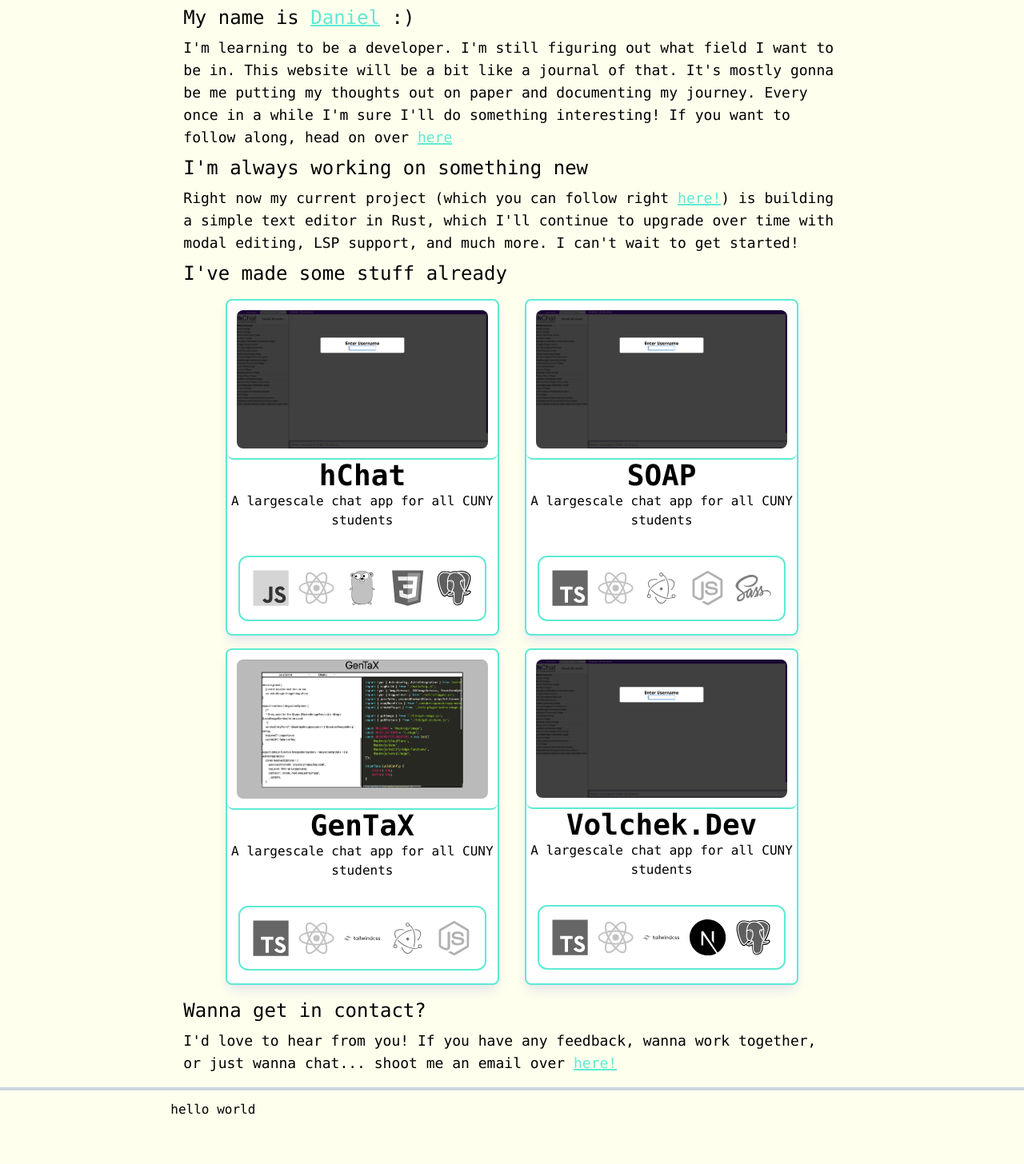
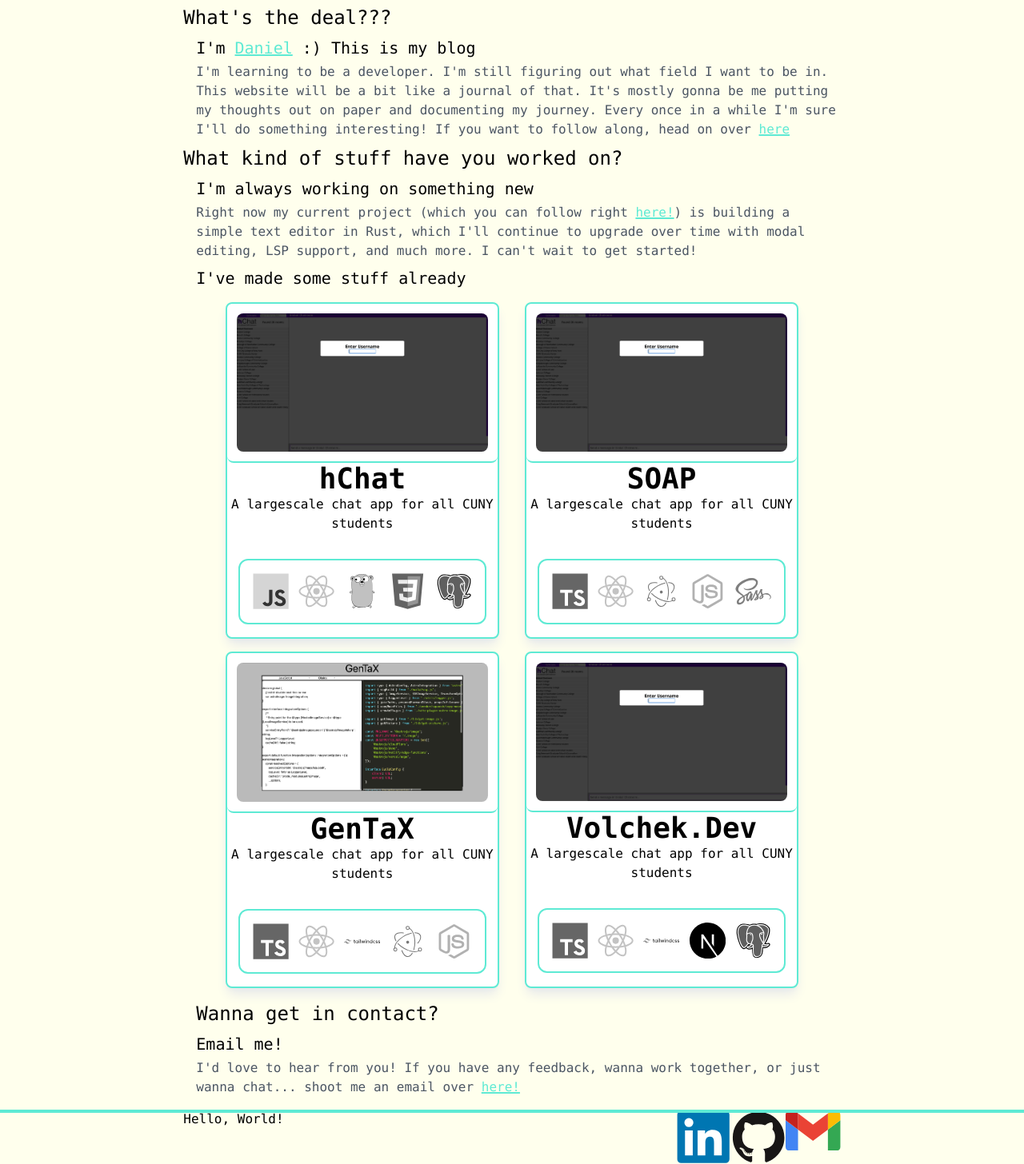
Before and after one commit to DanielVolchek/volchek.dev, a Next.js app: page / in a window 1280 px wide. Shown: the part 130-1586 px from the top of the page at 80% size. Before the commit the page ends 1530 px from the top, so only its background shows below. Built offline with nearby package versions, Linux system fonts and the light colour scheme.

Commit message:
significant progress on about + started work on footer

```diff
--- a/src/components/footer.tsx
+++ b/src/components/footer.tsx
@@ -2,11 +2,85 @@ import { breakpoints } from "../layouts/base";
 
 export default function Footer() {
   return (
-    <footer className={`relative mt-4 flex justify-center pt-4`}>
-      <div className={`${breakpoints}`}>
-        <h1>hello world</h1>
+    <footer className={`relative mt-4 flex justify-center`}>
+      <div className="absolute left-0 top-0 h-1 w-screen bg-teal-300 "></div>
+      <div className={`flex justify-between ${breakpoints} px-4`}>
+        <h3 className="">Hello, World!</h3>
+        <div className="flex w-1/4">
+          <LinkedIn />
+          <Github />
+          <Email />
+        </div>
       </div>
-      <div className="absolute left-0 top-0 h-1 w-screen bg-slate-300"></div>
     </footer>
   );
 }
+
+const linkClasses = "w-full";
+const svgClasses = "";
+
+const LinkedIn = () => {
+  return (
+    <a href="https://linkedin.com/in/danielvolchek" className={linkClasses}>
+      <svg
+        xmlns="http://www.w3.org/2000/svg"
+        viewBox="0 0 128 128"
+        className={svgClasses}
+      >
+        <path
+          fill="#0076b2"
+          d="M116 3H12a8.91 8.91 0 00-9 8.8v104.42a8.91 8.91 0 009 8.78h104a8.93 8.93 0 009-8.81V11.77A8.93 8.93 0 00116 3z"
+        />
+        <path
+          fill="#fff"
+          d="M21.06 48.73h18.11V107H21.06zm9.06-29a10.5 10.5 0 11-10.5 10.49 10.5 10.5 0 0110.5-10.49M50.53 48.73h17.36v8h.24c2.42-4.58 8.32-9.41 17.13-9.41C103.6 47.28 107 59.35 107 75v32H88.89V78.65c0-6.75-.12-15.44-9.41-15.44s-10.87 7.36-10.87 15V107H50.53z"
+        />
+      </svg>
+    </a>
+  );
+};
+
+const Github = () => {
+  return (
+    <a href="https://github.com/danielvolchek" className={linkClasses}>
+      <svg
+        xmlns="http://www.w3.org/2000/svg"
+        viewBox="0 0 128 128"
+        className={svgClasses}
+      >
+        <g fill="#181616">
+          <path
+            fill-rule="evenodd"
+            clip-rule="evenodd"
+            d="M64 5.103c-33.347 0-60.388 27.035-60.388 60.388 0 26.682 17.303 49.317 41.297 57.303 3.017.56 4.125-1.31 4.125-2.905 0-1.44-.056-6.197-.082-11.243-16.8 3.653-20.345-7.125-20.345-7.125-2.747-6.98-6.705-8.836-6.705-8.836-5.48-3.748.413-3.67.413-3.67 6.063.425 9.257 6.223 9.257 6.223 5.386 9.23 14.127 6.562 17.573 5.02.542-3.903 2.107-6.568 3.834-8.076-13.413-1.525-27.514-6.704-27.514-29.843 0-6.593 2.36-11.98 6.223-16.21-.628-1.52-2.695-7.662.584-15.98 0 0 5.07-1.623 16.61 6.19C53.7 35 58.867 34.327 64 34.304c5.13.023 10.3.694 15.127 2.033 11.526-7.813 16.59-6.19 16.59-6.19 3.287 8.317 1.22 14.46.593 15.98 3.872 4.23 6.215 9.617 6.215 16.21 0 23.194-14.127 28.3-27.574 29.796 2.167 1.874 4.097 5.55 4.097 11.183 0 8.08-.07 14.583-.07 16.572 0 1.607 1.088 3.49 4.148 2.897 23.98-7.994 41.263-30.622 41.263-57.294C124.388 32.14 97.35 5.104 64 5.104z"
+          />
+          <path d="M26.484 91.806c-.133.3-.605.39-1.035.185-.44-.196-.685-.605-.543-.906.13-.31.603-.395 1.04-.188.44.197.69.61.537.91zm2.446 2.729c-.287.267-.85.143-1.232-.28-.396-.42-.47-.983-.177-1.254.298-.266.844-.14 1.24.28.394.426.472.984.17 1.255zM31.312 98.012c-.37.258-.976.017-1.35-.52-.37-.538-.37-1.183.01-1.44.373-.258.97-.025 1.35.507.368.545.368 1.19-.01 1.452zm3.261 3.361c-.33.365-1.036.267-1.552-.23-.527-.487-.674-1.18-.343-1.544.336-.366 1.045-.264 1.564.23.527.486.686 1.18.333 1.543zm4.5 1.951c-.147.473-.825.688-1.51.486-.683-.207-1.13-.76-.99-1.238.14-.477.823-.7 1.512-.485.683.206 1.13.756.988 1.237zm4.943.361c.017.498-.563.91-1.28.92-.723.017-1.308-.387-1.315-.877 0-.503.568-.91 1.29-.924.717-.013 1.306.387 1.306.88zm4.598-.782c.086.485-.413.984-1.126 1.117-.7.13-1.35-.172-1.44-.653-.086-.498.422-.997 1.122-1.126.714-.123 1.354.17 1.444.663zm0 0" />
+        </g>
+      </svg>
+    </a>
+  );
+};
+
+const Email = () => {
+  return (
+    <a href="mailto:daniel@volchek.dev?subject=Hi!" className={linkClasses}>
+      <svg
+        xmlns="http://www.w3.org/2000/svg"
+        viewBox="52 42 88 66"
+        className={svgClasses}
+      >
+        <path fill="#4285f4" d="M58 108h14V74L52 59v43c0 3.32 2.69 6 6 6" />
+        <path fill="#34a853" d="M120 108h14c3.32 0 6-2.69 6-6V59l-20 15" />
+        <path
+          fill="#fbbc04"
+          d="M120 48v26l20-15v-8c0-7.42-8.47-11.65-14.4-7.2"
+        />
+        <path fill="#ea4335" d="M72 74V48l24 18 24-18v26L96 92" />
+        <path
+          fill="#c5221f"
+          d="M52 51v8l20 15V48l-5.6-4.2c-5.94-4.45-14.4-.22-14.4 7.2"
+        />
+      </svg>
+    </a>
+  );
+};
--- a/src/components/paragraph.tsx
+++ /dev/null
@@ -1,3 +0,0 @@
-export default function Paragraph({ children }: { children: React.ReactNode }) {
-  return <p className="text-slate-600">{children}</p>;
-}
--- /dev/null
+++ b/src/components/section.tsx
@@ -0,0 +1,18 @@
+export default function Section({
+  header,
+  headerClasses = "",
+  p,
+  pClasses = "",
+}: {
+  header: React.ReactNode;
+  headerClasses?: string;
+  p: React.ReactNode;
+  pClasses?: string;
+}) {
+  return (
+    <section className="my-2">
+      <h3 className={`text-xl ${headerClasses} mb-1`}>{header}</h3>
+      <p className={`text-gray-600 ${pClasses}`}>{p}</p>
+    </section>
+  );
+}
--- a/src/pages/index.tsx
+++ b/src/pages/index.tsx
@@ -1,7 +1,8 @@
-import { type NextPage } from "next";
+import type { NextPage } from "next";
 import Head from "next/head";
 import Link from "../components/link";
 import Projects from "../components/projects";
+import Section from "../components/section";
 
 const Home: NextPage = () => {
   return (
@@ -10,51 +11,70 @@ const Home: NextPage = () => {
         <title>Home - Volchek.Dev</title>
       </Head>
       <h1 className="my-2 text-5xl font-semibold md:text-4xl">Hey!👋</h1>
-      <section className="my-2">
-        <h2 className="my-2 text-2xl font-medium">
-          My name is{" "}
+      <h2 className="text-2xl">What&apos;s the deal???</h2>
+      <article className="pl-4">
+        <Section
+          header={
+            <>
+              I&apos;m{" "}
               <Link href="/about" content="Daniel" className="underline" /> :)
-        </h2>
-        <p className="my-2 text-lg">
-          I&apos;m learning to be a developer. I&apos;m still figuring out what
-          field I want to be in. This website will be a bit like a journal of
-          that. It&apos;s mostly gonna be me putting my thoughts out on paper
-          and documenting my journey. Every once in a while I&apos;m sure
-          I&apos;ll do something interesting! If you want to follow along, head
-          on over <Link className="underline" href="/blog" content="here" />
-        </p>
-      </section>
-      <section className="my-2">
-        <h2 className="my-2 text-2xl font-medium">
-          I&apos;m always working on something new
-        </h2>
-        <p className="my-2 text-lg">
+              This is my blog
+            </>
+          }
+          p={
+            <>
+              I&apos;m learning to be a developer. I&apos;m still figuring out
+              what field I want to be in. This website will be a bit like a
+              journal of that. It&apos;s mostly gonna be me putting my thoughts
+              out on paper and documenting my journey. Every once in a while
+              I&apos;m sure I&apos;ll do something interesting! If you want to
+              follow along, head on over{" "}
+              <Link className="underline" href="/blog" content="here" />
+            </>
+          }
+        />
+      </article>
+      <h2 className="text-2xl">What kind of stuff have you worked on?</h2>
+      <article className="pl-4">
+        <Section
+          header={<>I&apos;m always working on something new</>}
+          p={
+            <>
               Right now my current project (which you can follow right{" "}
               <Link href="/blog" content="here!" className="underline" />) is
               building a simple text editor in Rust, which I&apos;ll continue to
-          upgrade over time with modal editing, LSP support, and much more. I
-          can&apos;t wait to get started!
-        </p>
+              upgrade over time with modal editing, LSP support, and much more.
+              I can&apos;t wait to get started!
+            </>
+          }
+        />
+      </article>
+
+      <section className="my-2">
+        <h2 className="my-2 text-2xl font-medium"></h2>
+        <p className="my-2 text-lg"></p>
       </section>
-      <section className="my-2">
-        <h2 className="my-2 text-2xl font-medium">
-          I&apos;ve made some stuff already
-        </h2>
+      <article className="my-2">
+        <h2 className="pl-4 text-xl">I&apos;ve made some stuff already</h2>
         <Projects />
-      </section>
-      <section className="my-2">
-        <h2 className="my-2 text-2xl font-medium">Wanna get in contact?</h2>
-        <p className="my-2 text-lg">
-          I&apos;d love to hear from you! If you have any feedback, wanna work
-          together, or just wanna chat... shoot me an email over{" "}
+      </article>
+      <article className="my-2 pl-4">
+        <h2 className="text-2xl font-medium">Wanna get in contact?</h2>
+        <Section
+          header={"Email me!"}
+          p={
+            <>
+              I&apos;d love to hear from you! If you have any feedback, wanna
+              work together, or just wanna chat... shoot me an email over{" "}
               <Link
                 href="mailto:daniel@volchek.dev?subject=Hi!"
                 content="here!"
                 className="underline"
               />
-        </p>
-        {/* <EmailForm /> */}
-      </section>
+            </>
+          }
+        />
+      </article>
     </>
   );
 };
```
Also changed, not shown: src/pages/about.tsx (+80 -45 lines), 1 other file (tests, documents, lock files or other folders). Lines whose indentation alone changed are shown as unchanged.
